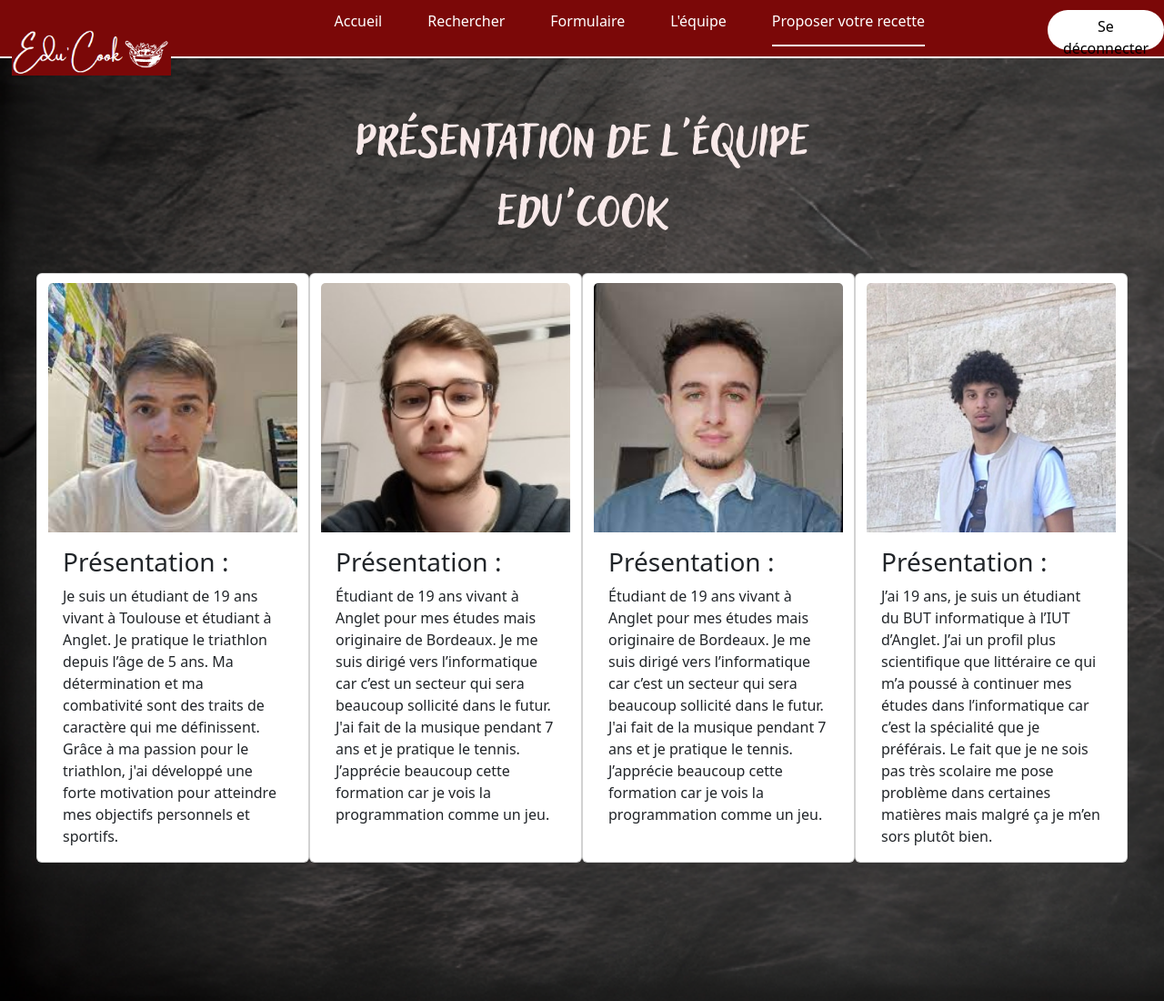
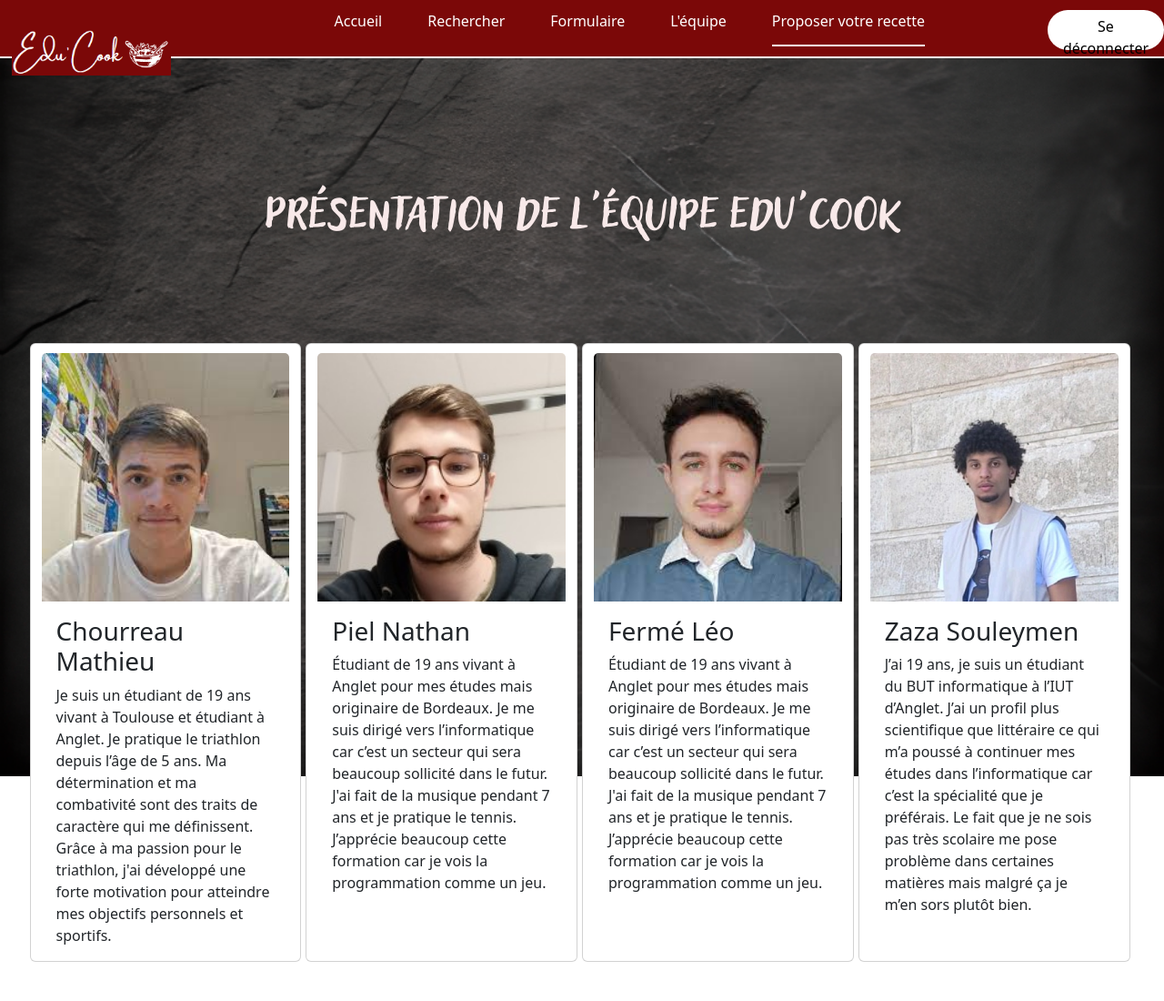
Before and after one commit to mathieu-Chourreau/S3.01-parcours-A-Groupe11, a PHP site: page /equipe.php in a window 1280 px wide. Shown: the whole page at 91% size. After the commit the page ends 1057 px from the top, so only its background shows below. Run offline with PHP 8.4, Linux system fonts and the light colour scheme; the visitor is signed in with stand-in values (Sample User, id 1).

Commit message:
page equipe finis

```diff
--- a/src/code/site/equipe.css
+++ b/src/code/site/equipe.css
@@ -87,24 +87,12 @@ body {
     display: none;
 }
 
-.bigbox {
-    margin-top: 300px;
-    display: flex;
-    max-width: 1200px;
-    margin-left: auto;
-    margin-right: auto;
-    justify-content: space-between;
-
-}
 
 .card-img-top{
     margin-top: 10px;
 }
 .phraseProp {
-    top: 15%;
-    left: 50%;
-    transform: translateX(-50%);
-    position: absolute;
+    padding-top: 200px;
     font-size: 5vw;
     font-family: 'NomDeLaPolice', sans-serif;
     text-align: center;
@@ -113,6 +101,21 @@ body {
     z-index: 1;
 }
 
+.bigbox {
+    margin-top: 100px;
+    display: flex;
+    max-width: calc(1200px + 15px);
+    margin-left: auto;
+    margin-right: auto;
+}
+
+.card {
+    width: calc(25% - 5px);
+    margin-right: 5px;
+}
+
+
+
 
 #lien_se_connecter{
     text-decoration: none;
--- a/src/code/site/equipe.php
+++ b/src/code/site/equipe.php
@@ -42,28 +42,28 @@ session_start();
         <div class="card col-md-6 col-lg-3 mb-3">
             <img class="card-img-top" src="image/mathieu.jpeg" alt="Mathieu Chourreau">
             <div class="card-body">
-                <h3>Présentation :</h3>
+                <h3>Chourreau Mathieu</h3>
                 <p class="card-text">Je suis un étudiant de 19 ans vivant à Toulouse et étudiant à Anglet. Je pratique le triathlon depuis l’âge de 5 ans. Ma détermination et ma combativité sont des traits de caractère qui me définissent. Grâce à ma passion pour le triathlon, j'ai développé une forte motivation pour atteindre mes objectifs personnels et sportifs. </p>
             </div>
         </div>
         <div class="card col-md-6 col-lg-3 mb-3">
             <img class="card-img-top" src="image/nathan.jpeg" alt="Nathan Piel ">
             <div class="card-body">
-                <h3>Présentation :</h3>
+                <h3>Piel Nathan</h3>
                 <p class="card-text">Étudiant de 19 ans vivant à Anglet pour mes études mais originaire de Bordeaux. Je me suis dirigé vers l’informatique car c’est un secteur qui sera beaucoup sollicité dans le futur. J'ai fait de la musique pendant 7 ans et je pratique le tennis. J’apprécie beaucoup cette formation car je vois la programmation comme un jeu.</p>
             </div>
         </div>
         <div class="card col-md-6 col-lg-3 mb-3">
             <img class="card-img-top" src="image/leo.jpeg" alt="Léo Fermé">
             <div class="card-body">
-                <h3>Présentation :</h3>
+                <h3>Fermé Léo</h3>
                 <p class="card-text">Étudiant de 19 ans vivant à Anglet pour mes études mais originaire de Bordeaux. Je me suis dirigé vers l’informatique car c’est un secteur qui sera beaucoup sollicité dans le futur. J'ai fait de la musique pendant 7 ans et je pratique le tennis. J’apprécie beaucoup cette formation car je vois la programmation comme un jeu.</p>
             </div>
         </div>
         <div class="card col-md-6 col-lg-3 mb-3">
             <img class="card-img-top" src="image/souleymen.jpeg" alt="Souleymen Zaza">
             <div class="card-body">
-                <h3>Présentation :</h3>
+                <h3>Zaza Souleymen</h3>
                 <p class="card-text">J’ai 19 ans, je suis un étudiant du BUT informatique à l’IUT d’Anglet. J’ai un profil plus scientifique que littéraire ce qui m’a poussé à continuer mes études dans l’informatique car c’est la spécialité que je préférais. Le fait que je ne sois pas très scolaire me pose problème dans certaines matières mais malgré ça je m’en sors plutôt bien. </p>
             </div>
         </div>
```
